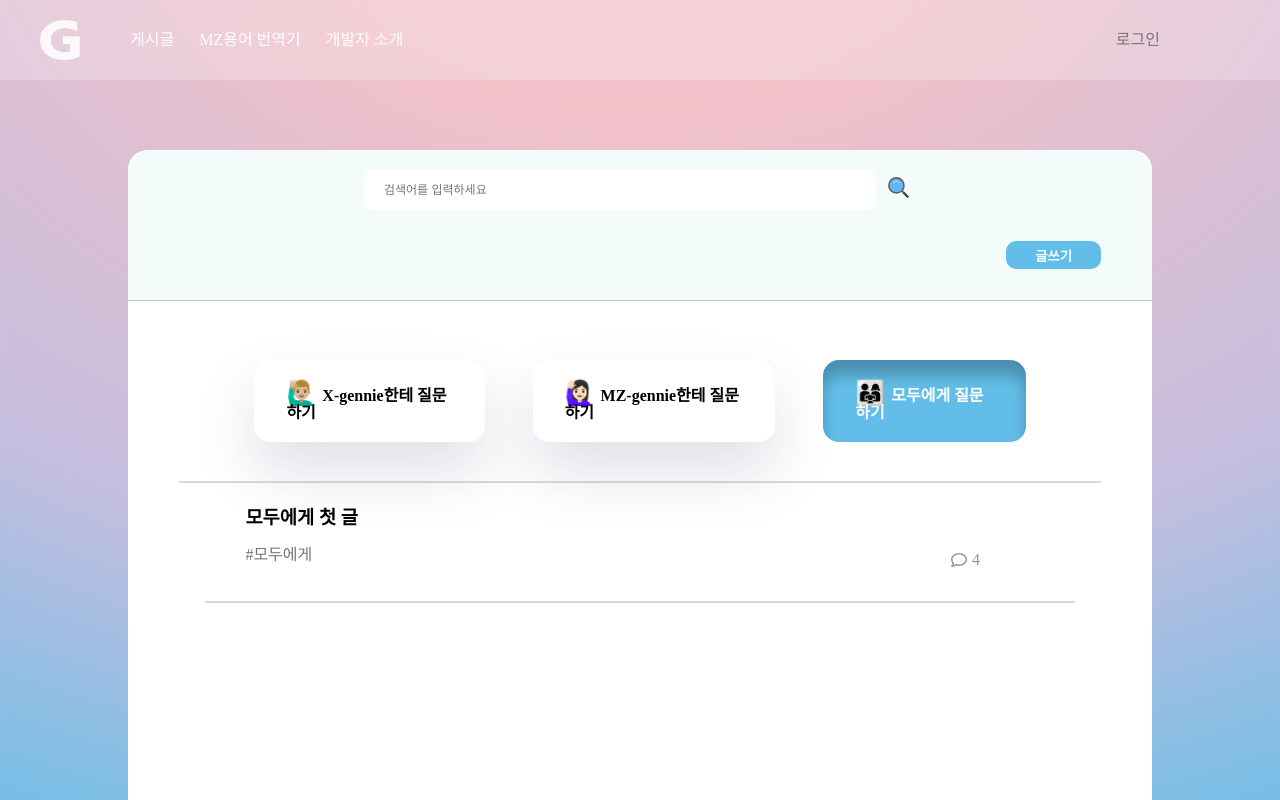
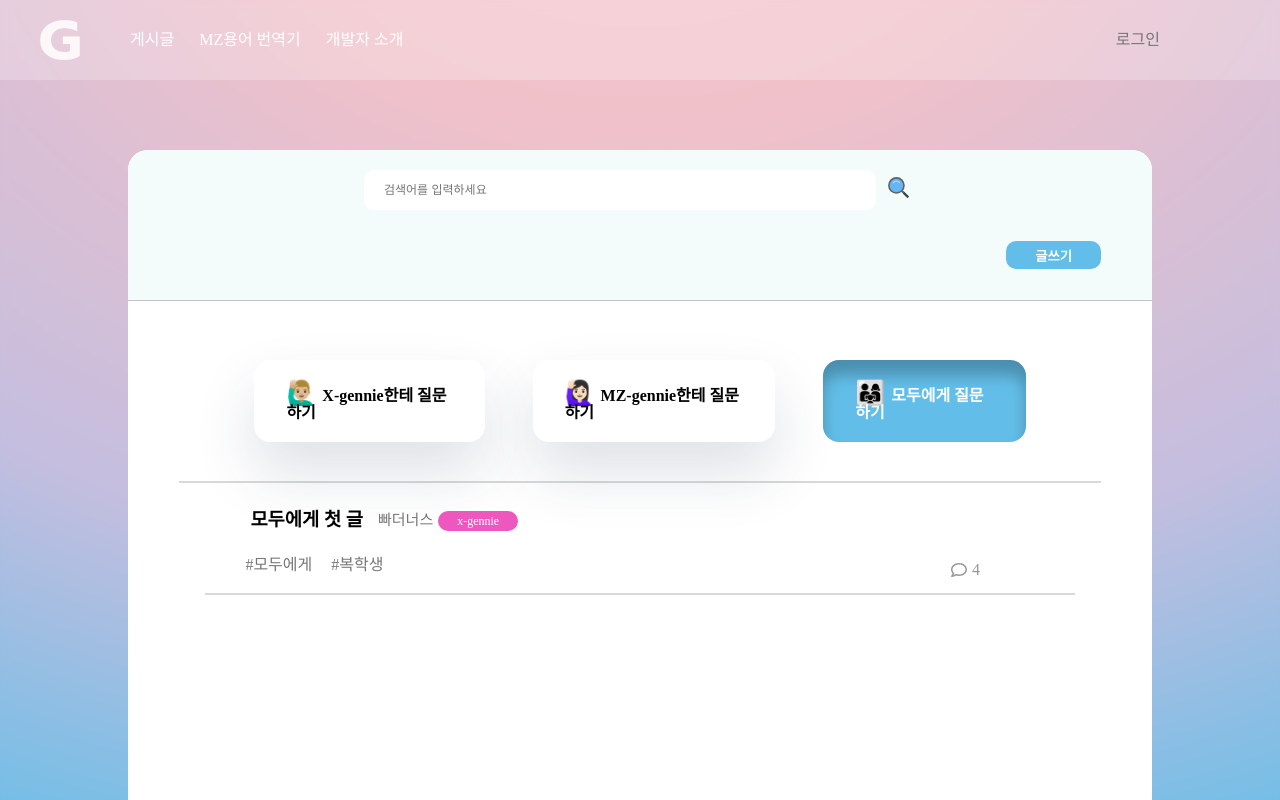
Before and after one commit to SMSH-2022/Frontend, a React (Create React App) app in the folder front/: page /board/all in a window 1280 px wide. Shown: the top 800 px of the page. Built offline with nearby package versions, Linux system fonts and the light colour scheme.

Commit message:
Fix: 게시글 목록에 이름,gennie 추가

```diff
--- a/front/src/routes/PostItem.js
+++ b/front/src/routes/PostItem.js
@@ -1,4 +1,4 @@
-import React from 'react';
+import React, { useState } from 'react';
 import { FaRegComment } from 'react-icons/fa';
 import styled from 'styled-components';
 
@@ -22,19 +22,49 @@ const StyledInfo = styled.div`
     right: 300px;
     padding-bottom: 40px;
 `
+const Button =styled.div`
+    display: flex;
+    justify-content: center;
+    align-items: center;
+    width: 200px;
+    height: 30px;
+    background: #EE58BE;
+    border-radius: 20px;
+    color: #FFFFFF;
+    border: 0;
+    margin: 5px;
+`
+
+const GenniesLabel = styled(Button)`
+    width: 80px;
+    height: 20px;
+    font-size: 12px;
+    background-color: ${(props) => props.gennie === "x" ? "#EE58BE" : "#75C5EA"};
+`;
 
 const PostItem = ({post}) => {
-    const { title, hashtag, comments } = post;
+    const { title, user, gennie, hashtags, comments } = post;
 
     return (
         <div>
             <StyledItem onClick={() => window.location.href = `/post/${post.id}`}>
-                <h3 style={{ paddingLeft: '15px', paddingTop: '8px'}}>{title}</h3>
+                <div style={{display: "flex", flexDirection: 'row', alignItems: 'center', marginLeft: "5px", marginBottom: "8px"}}>
+                    <h3 style={{paddingLeft: '15px', paddingRight: '15px' }}>{title}</h3>
+                    <div style={{ color: "#767676", fontSize: '15px' }}>{user}</div>
+                    <GenniesLabel gennie={gennie}>{gennie}-gennie</GenniesLabel>
+                </div>
                 <StyledInfo>
                     <FaRegComment style={{padding: '5px'}}/>
                     <div>{comments}</div>
                 </StyledInfo>
-                <div style={{ color: '#767676', paddingLeft: '15px', paddingBottom: '15px' }}>{hashtag && `#${hashtag}`}</div>
+                <div style={{ display: 'flex', flexDirection: 'row' }}>
+                    {hashtags && hashtags.map(hashtag => (
+                        <div key={hashtag} style={{ color: '#767676', paddingLeft: '15px', paddingBottom: '15px', marginRight: '4px' }}>
+                            #{hashtag}
+                        </div>
+                    ))}
+                </div>
+
             </StyledItem>
             <hr style={{ backgroundColor : '#D9D9D9', border: '0', width: '85%', height: '2px', marginTop: '5px' }}/>
         </div>
--- a/front/src/routes/PostList.js
+++ b/front/src/routes/PostList.js
@@ -78,14 +78,18 @@ const data = {
         {
             id: 1,
             title: 'mz에게 첫 글',
-            hashtag: 'mz에게',
+            user: '문당훈',
+            gennie: 'x',
+            hashtags: ['mz에게', '라르크앙시엘'],
             comments: 4
         },
 
         {
             id: 2,
             title: 'mz에게 두번째 글',
-            hashtag: 'mz 2번째',
+            user: '차지철',
+            gennie: 'x',
+            hashtags: ['mz에게', '히토시'],
             comments: 5
         }
     ],
@@ -93,7 +97,9 @@ const data = {
         {
             id: 3,
             title: 'x에게 첫 글',
-            hashtag: 'x에게',
+            user: '김진혁',
+            gennie: 'x',
+            hashtags: ['x에게', '털보', '터래기'],
             comments: 4
         }
     ],
@@ -101,7 +107,9 @@ const data = {
         {
             id: 4,
             title: '모두에게 첫 글',
-            hashtag: '모두에게',
+            user: '빠더너스',
+            gennie: 'x',
+            hashtags: ['모두에게', '복학생'],
             comments: 4
         }
     ]
```
